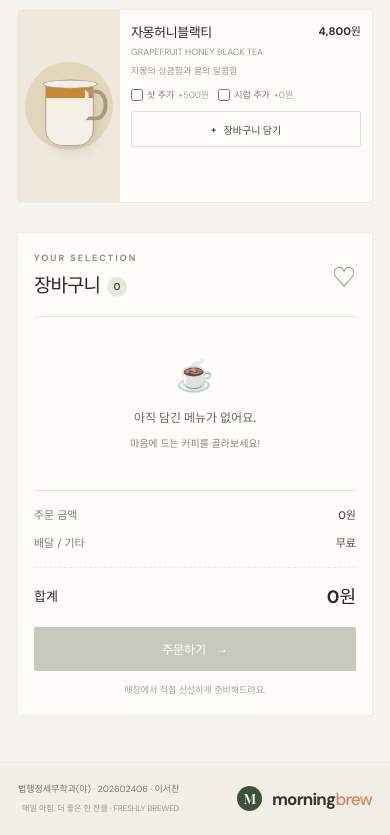
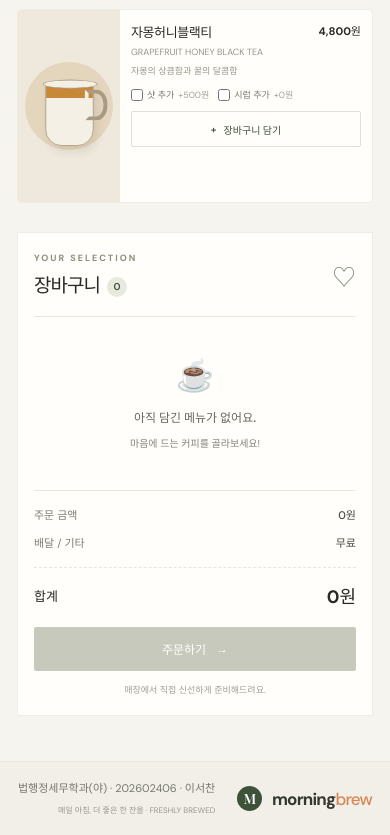
Before and after one commit to lsc0772/vibe-midterm-202602406, a plain HTML site: page index.html in a window 390 px wide. Shown: the part 1439-2274 px from the top of the page. Drawn offline with nearby package versions, Linux system fonts and the light colour scheme.

Commit message:
Increase footer student info visibility
Enlarge department and student details across desktop and mobile layouts.

Co-authored-by: Copilot <223556219+Copilot@users.noreply.github.com>

```diff
--- a/style.css
+++ b/style.css
@@ -182,7 +182,7 @@ h1, h2, p { margin-top: 0; }
 
 .site-footer { min-height: 74px; padding: 15px max(5.5vw, 24px); display: flex; align-items: center; justify-content: space-between; border-top: 1px solid #e9e6dc; background: #f1efe8; color: #99978d; font-size: 9px; }
 .footer-details { display: flex; align-items: end; flex-direction: column; gap: 6px; text-align: right; }
-.student-info { color: #77776e; font-size: 10px; }
+.student-info { color: #77776e; font-size: 12px; }
 .footer-brand { color: #363830; font-size: 15px; }
 .footer-brand .brand-mark { width: 25px; height: 25px; font-size: 14px; }
 .toast { position: fixed; z-index: 10; left: 50%; bottom: 28px; padding: 12px 18px; border-radius: 3px; background: #30372c; color: white; font-size: 11px; opacity: 0; transform: translate(-50%, 12px); pointer-events: none; transition: opacity .2s, transform .2s; }
@@ -233,7 +233,7 @@ h1, h2, p { margin-top: 0; }
   .cart-items { max-height: 240px; }
   .site-footer { padding: 15px 18px; gap: 12px; }
   .footer-details { max-width: 205px; line-height: 1.6; }
-  .student-info { font-size: 9px; }
+  .student-info { font-size: 11px; }
   .footer-details > span:last-child { font-size: 8px; }
   .admin-view { padding: 36px 0 48px; }
   .admin-header { align-items: start; }
```
